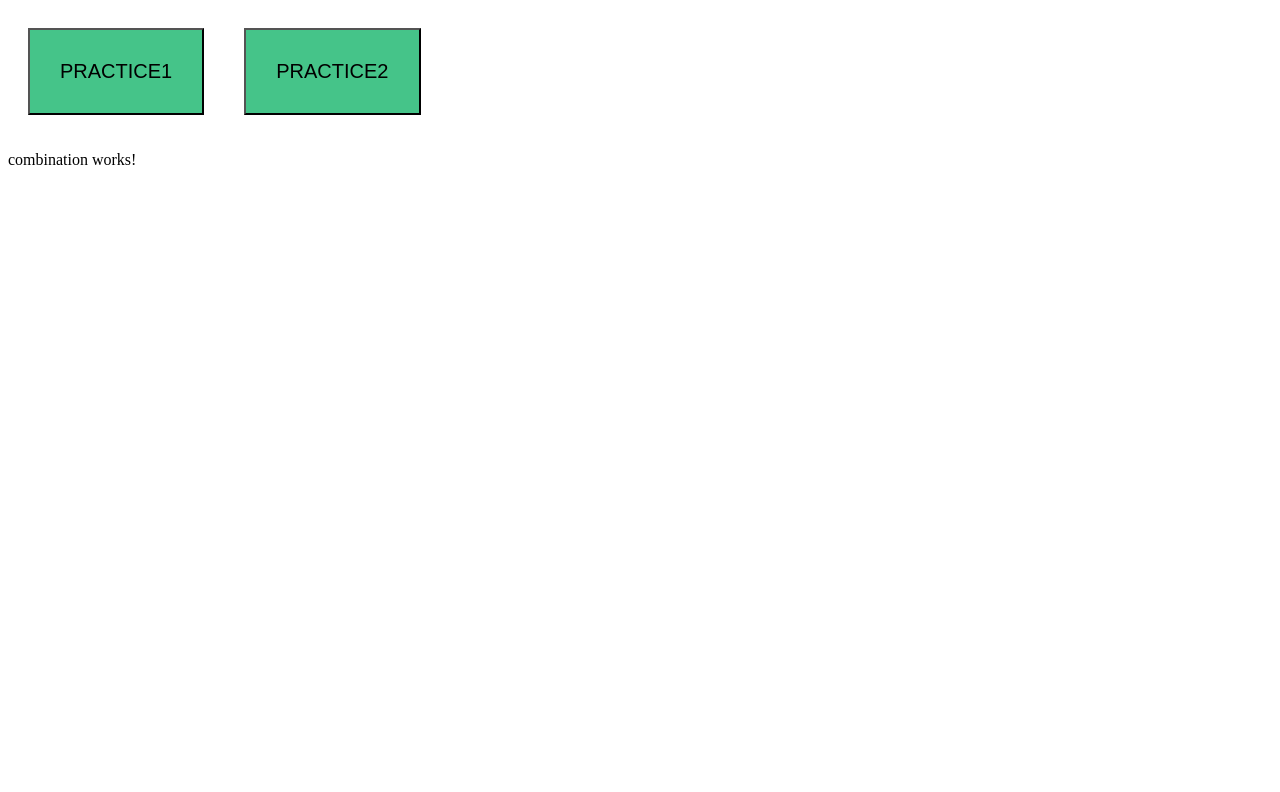
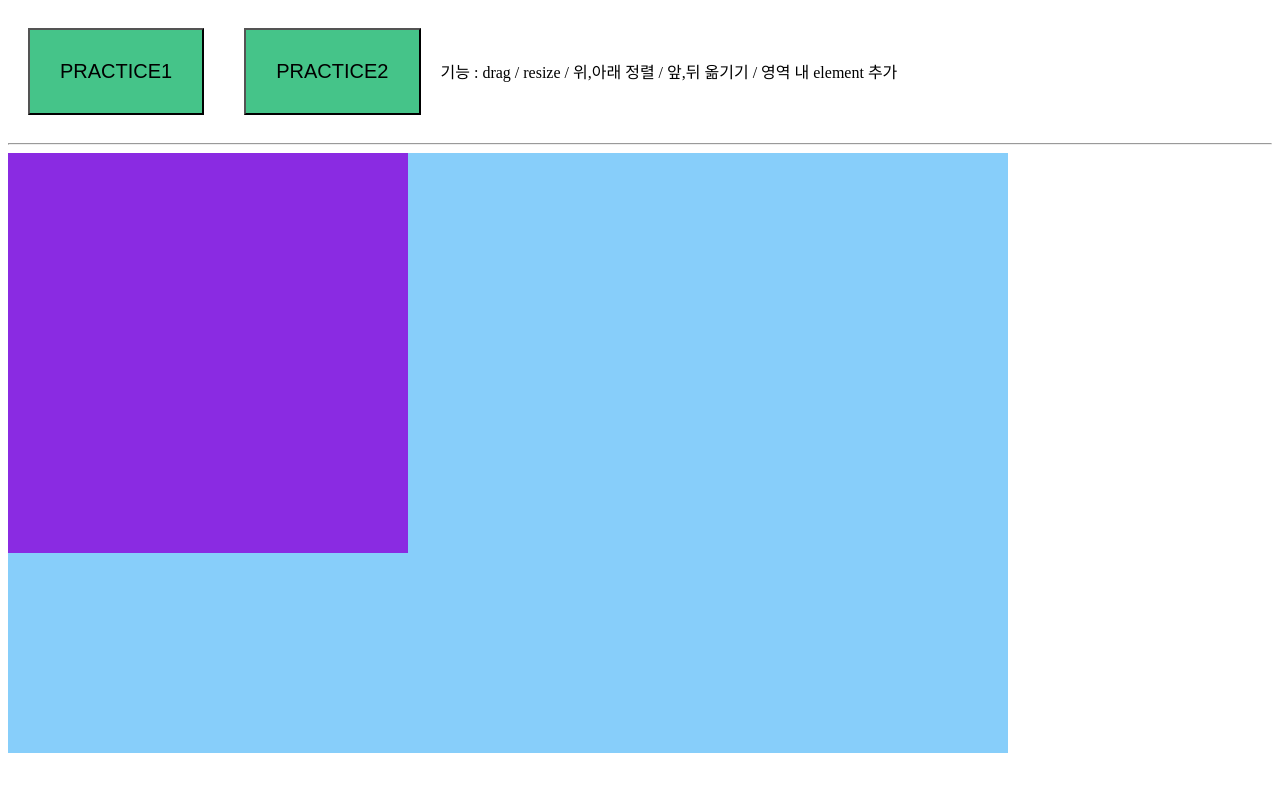
Before and after one commit to iDaeun/practiceByUsingLibs, an Angular app in the folder dragAndDrop/: page / in a window 1280 px wide. Both pictures are taken after a click on the button "PRACTICE2". Shown: the top 792 px of the page. Built offline with nearby package versions, Linux system fonts and the light colour scheme.

Commit message:
기본 세팅 - css - drag and drop

```diff
--- a/dragAndDrop/src/app/combination/combination.component.css
+++ b/dragAndDrop/src/app/combination/combination.component.css
@@ -0,0 +1,13 @@
+#parentDiv {
+  position: relative;
+  background-color: lightskyblue;
+  width: 1000px;
+  height: 600px;
+}
+
+.childDiv {
+  position: absolute;
+  background-color: blueviolet;
+  width: 400px;
+  height: 400px;
+}
--- a/dragAndDrop/src/app/combination/combination.component.html
+++ b/dragAndDrop/src/app/combination/combination.component.html
@@ -1 +1,6 @@
-<p>combination works!</p>
+기능 : drag / resize / 위,아래 정렬 / 앞,뒤 옮기기 / 영역 내 element 추가
+<hr>
+
+<div id="parentDiv">
+  <div class="childDiv" id="childDiv0"></div>
+</div>
--- a/dragAndDrop/src/app/combination/combination.component.ts
+++ b/dragAndDrop/src/app/combination/combination.component.ts
@@ -1,4 +1,5 @@
 import { Component, OnInit } from '@angular/core';
+import interact from 'interactjs';
 
 @Component({
   selector: 'app-combination',
@@ -7,9 +8,71 @@ import { Component, OnInit } from '@angular/core';
 })
 export class CombinationComponent implements OnInit {
 
+  public movedElement = '';
+  public clickedDiv = '';
+  public setW = 0;
+  public setH = 0;
+
   constructor() { }
 
   ngOnInit() {
+    interact('.childDiv')
+      .resizable({
+        edges: {
+          bottom: true,
+          top: true,
+          left: true,
+          right: true
+        },
+        // The bind function returns a new function that is bound to the this you defined.
+        onmove: this.resizeMoveListener.bind(this),
+        inertia: true
+      })
+      .draggable({
+        onmove: this.dragMoveListener.bind(this),
+        inertia: true
+      });
+  }
+
+  private dragMoveListener(event) {
+    const target = event.target;
+    this.movedElement = target.id;
+
+    // keep the dragged position in the data-x/data-y attributes
+    let x = (parseFloat(target.getAttribute('data-x')) || 0) + event.dx;
+    let y = (parseFloat(target.getAttribute('data-y')) || 0) + event.dy;
+
+    // translate the element
+    target.style.transform = `translate(${x}px, ${y}px)`;
+
+    // update the position attributes
+    target.setAttribute('data-x', x);
+    target.setAttribute('data-y', y);
+  }
+
+  private resizeMoveListener(event) {
+    const target = event.target;
+    this.movedElement = target.id;
+
+    let x = (parseFloat(target.getAttribute('data-x')) || 0);
+    let y = (parseFloat(target.getAttribute('data-y')) || 0);
+
+    // update the element's style
+    target.style.width = `${event.rect.width}px`;
+    target.style.height = `${event.rect.height}px`;
+
+    this.setW = event.rect.width / 2;
+    this.setH = event.rect.height / 2;
+
+    // translate when resizing from top or left edges
+    x += event.deltaRect.left;
+    y += event.deltaRect.top;
+
+    target.style.transform = `translate(${x}px, ${y}px)`;
+
+    target.setAttribute('data-x', x);
+    target.setAttribute('data-y', y);
+    target.textContent = Math.round(event.rect.width) + '\u00D7' + Math.round(event.rect.height);
   }
 
 }
```
